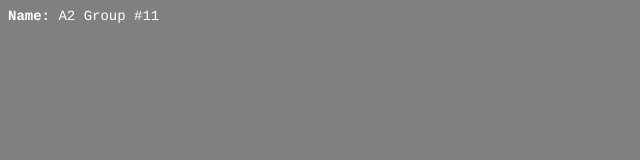
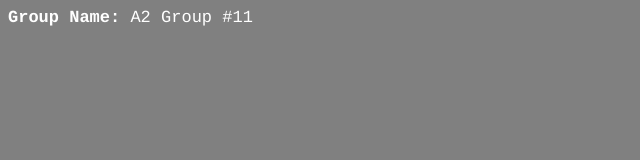
Before and after one commit to B-Harb/Introduction-to-IT-Assessment-2, a plain HTML site: page index.html in a window 1280 px wide. Shown: the whole page, without its empty margins (0-640 px from the left). Drawn offline with Linux system fonts and the light colour scheme.

Commit message:
Update index.html

```diff
--- a/index.html
+++ b/index.html
@@ -2,7 +2,7 @@
 <html>
   <head>
   <body style=background-color:Grey; width:100% margin:100% height:100%>
- <p style="font-family:Courier; color:White; font-size: 14px; float:center;"> <b> Name: </b> A2 Group #11 </p>
+ <p style="font-family:Courier; color:White; font-size: 17px; float:center;"> <b> Group Name: </b> A2 Group #11 </p>
 
 
 
```
